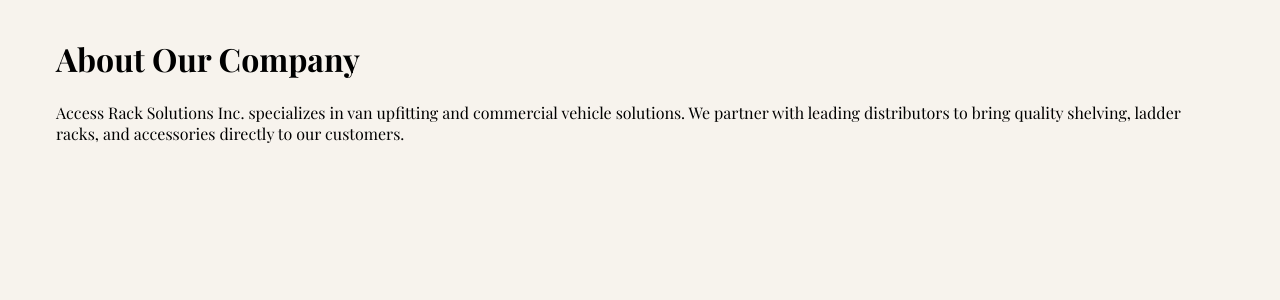
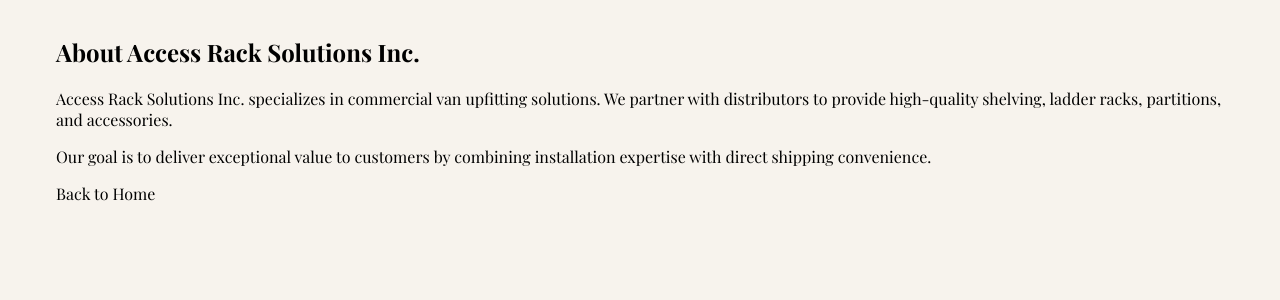
Before and after one commit to dev-verde1071/website, a Next.js app: page /company in a window 1280 px wide. Shown: the top 300 px of the page. Built offline with nearby package versions, Linux system fonts and the light colour scheme.

Commit message:
Update and rename page.tsx to page.js

```diff
--- /dev/null
+++ b/app/company/page.js
@@ -0,0 +1,19 @@
+import Link from "next/link";
+
+export default function CompanyPage() {
+  return (
+    <main>
+      <h2>About Access Rack Solutions Inc.</h2>
+      <p>
+        Access Rack Solutions Inc. specializes in commercial van upfitting
+        solutions. We partner with distributors to provide high-quality
+        shelving, ladder racks, partitions, and accessories.
+      </p>
+      <p>
+        Our goal is to deliver exceptional value to customers by combining
+        installation expertise with direct shipping convenience.
+      </p>
+      <Link href="/" className="button">Back to Home</Link>
+    </main>
+  );
+}
--- a/app/company/page.tsx
+++ /dev/null
@@ -1,12 +0,0 @@
-export default function CompanyPage() {
-  return (
-    <div className="space-y-6">
-      <h1 className="text-3xl font-bold">About Our Company</h1>
-      <p>
-        Access Rack Solutions Inc. specializes in van upfitting and commercial
-        vehicle solutions. We partner with leading distributors to bring quality
-        shelving, ladder racks, and accessories directly to our customers.
-      </p>
-    </div>
-  );
-}
```
